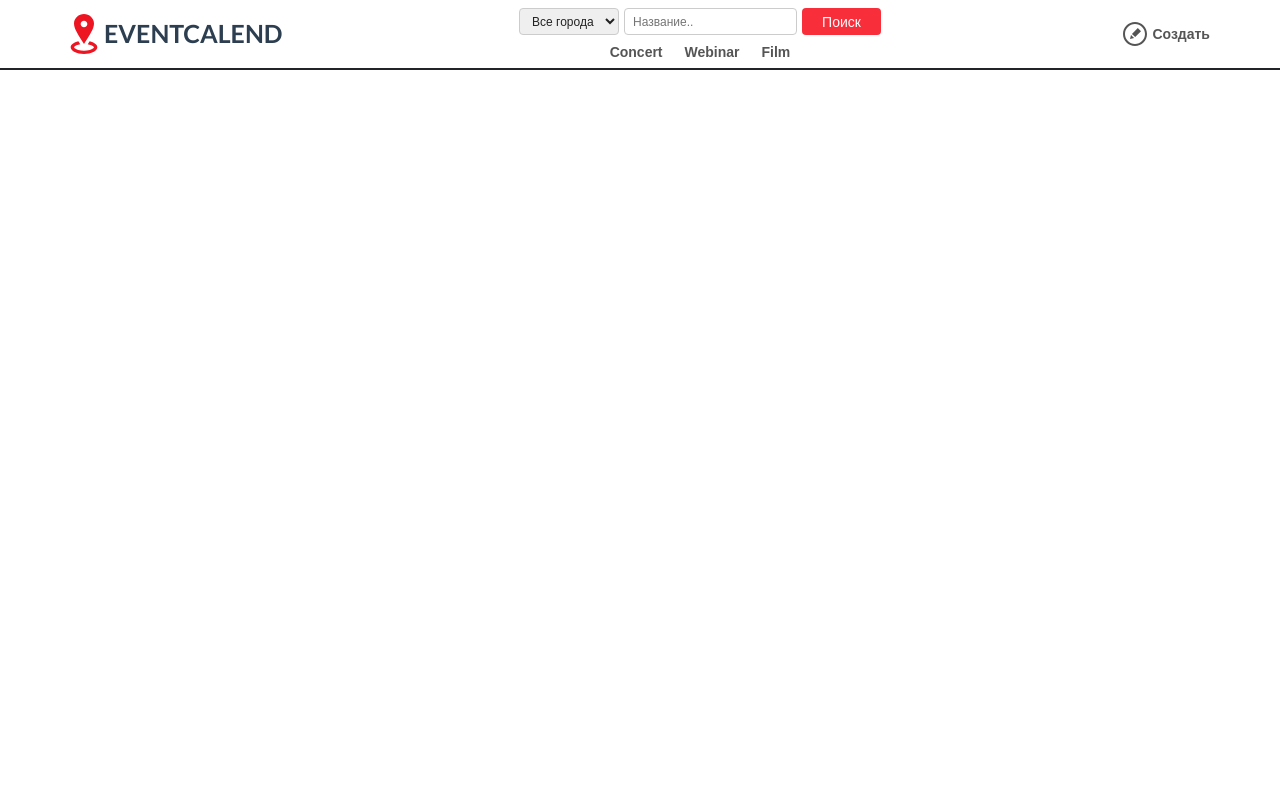
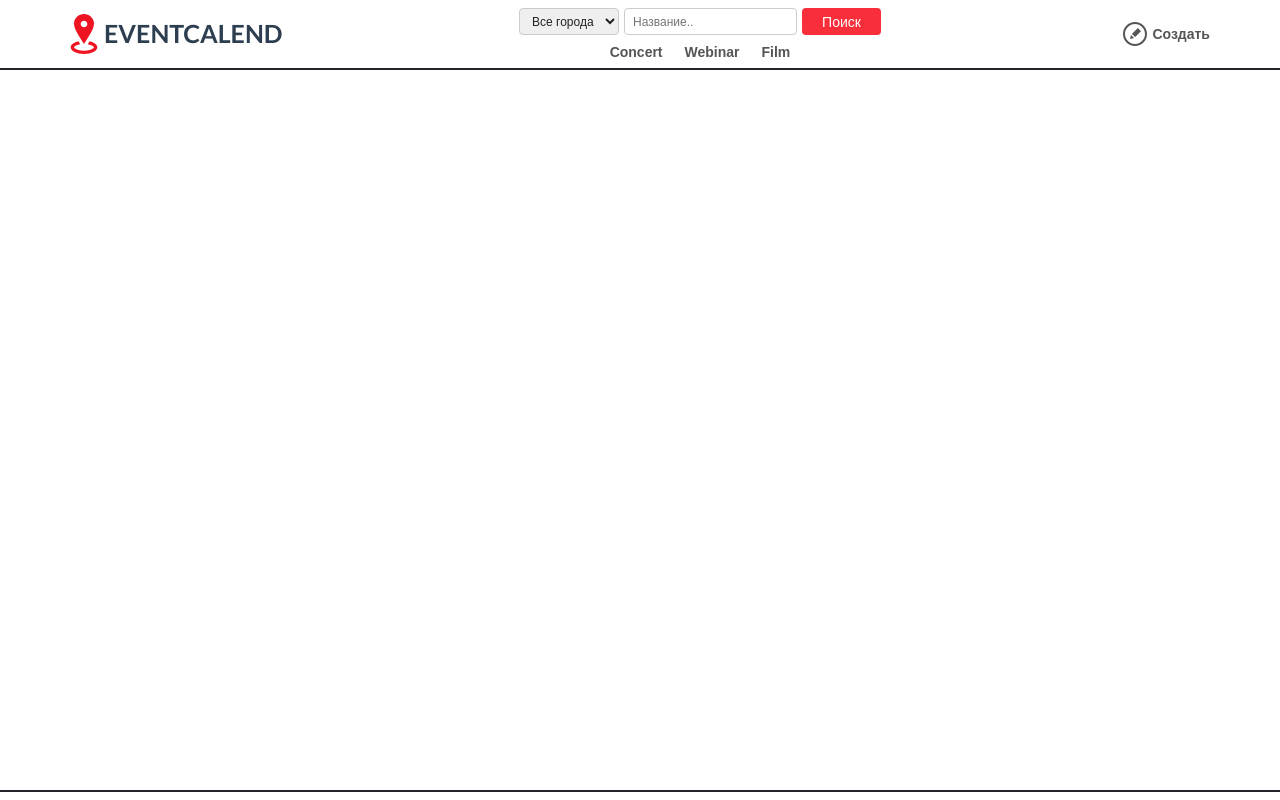
Before and after one commit to v-nakon/full-calendar-site, a website: page app/index.html in a window 1280 px wide. Drawn offline with Linux system fonts and the light colour scheme; no server answers.

Commit message:
fix height calendar/validation date for FireFox

```diff
--- a/app/index.html
+++ b/app/index.html
@@ -195,6 +195,7 @@
 	<div class="calendar_bg">
 		<div id="calendar"></div>
 	</div>
+	<div class="footer"></div>
 	<script src="js/axios.min.js"></script>
 	<script src="js/scripts.min.js"></script>
 	<script src="js/modal-window.js"></script>
--- a/app/js/modal-window.js
+++ b/app/js/modal-window.js
@@ -171,8 +171,11 @@ function getModalInputs() {
   inputsValidation();
 };
 function validateDate(value) {
-  console.log(value);
-  var arrD = value.split(".");
+  var arrD;
+  arrD = value.split(".");
+  if(arrD.length == 0) {
+    arrD = value.split("/");
+  }
   arrD[1] -= 1;
   var d = new Date(arrD[2], arrD[1], arrD[0]);
   if ((d.getFullYear() == arrD[2]) && (d.getMonth() == arrD[1]) && (d.getDate() == arrD[0])) {
--- a/app/sass/main.sass
+++ b/app/sass/main.sass
@@ -10,16 +10,14 @@ html, body
     font-family: Arial, Helvetica Neue, Helvetica, sans-serif
     font-size: 14px
 .calendar_bg
-    position: fixed
-    top: 80px
-    left: 0
-    right: 0
-    bottom: 0
-
+    height: calc(100vh - 110px)
+    margin-top: 10px
 #calendar
     max-width: 95%
     margin: 0 auto
-
+.footer
+    margin-top: 20px
+    border-bottom: 2px solid
 .popper,
 .tooltip
     position: absolute
```
Also changed, not shown: app/css/styles.min.css.
